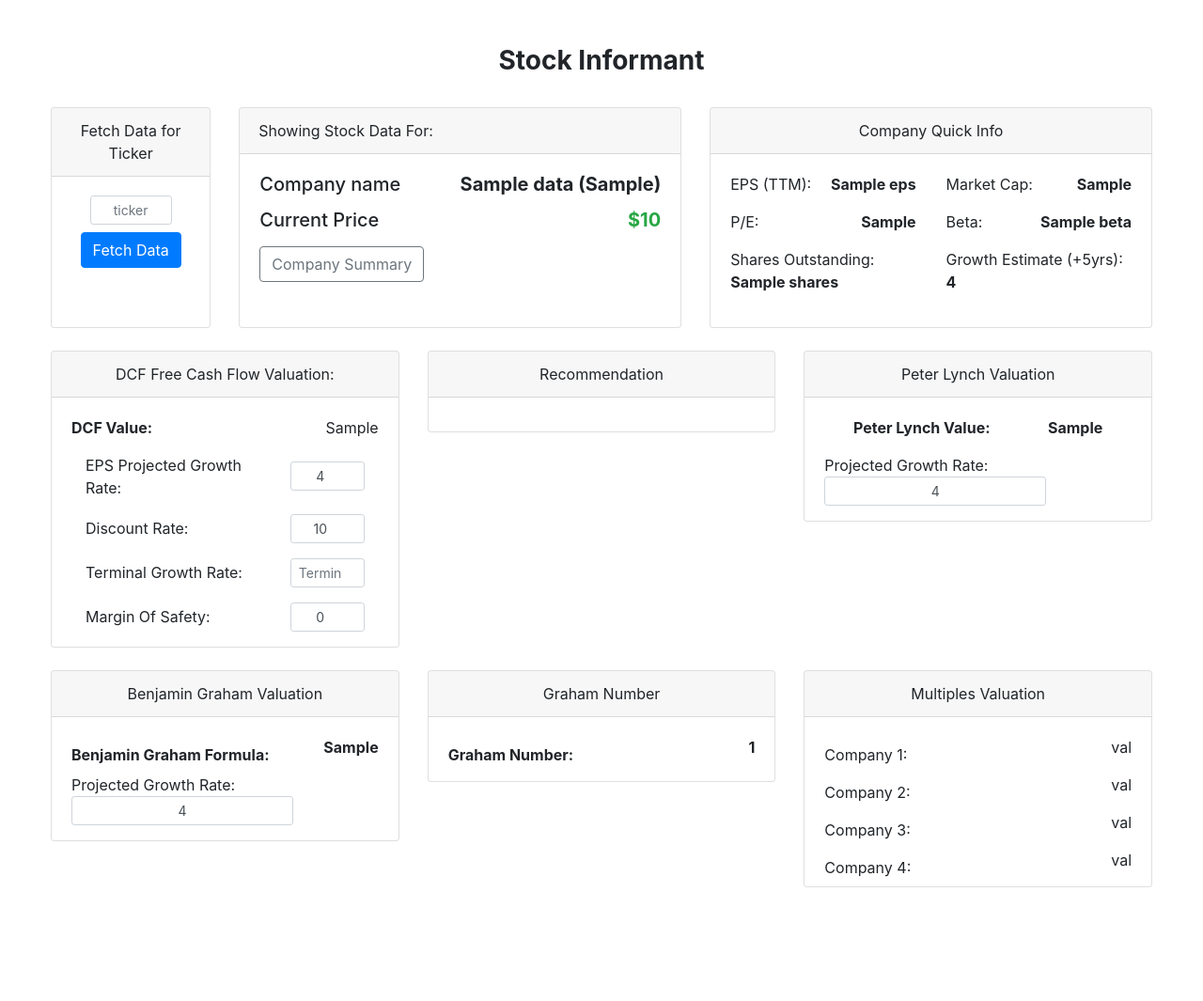
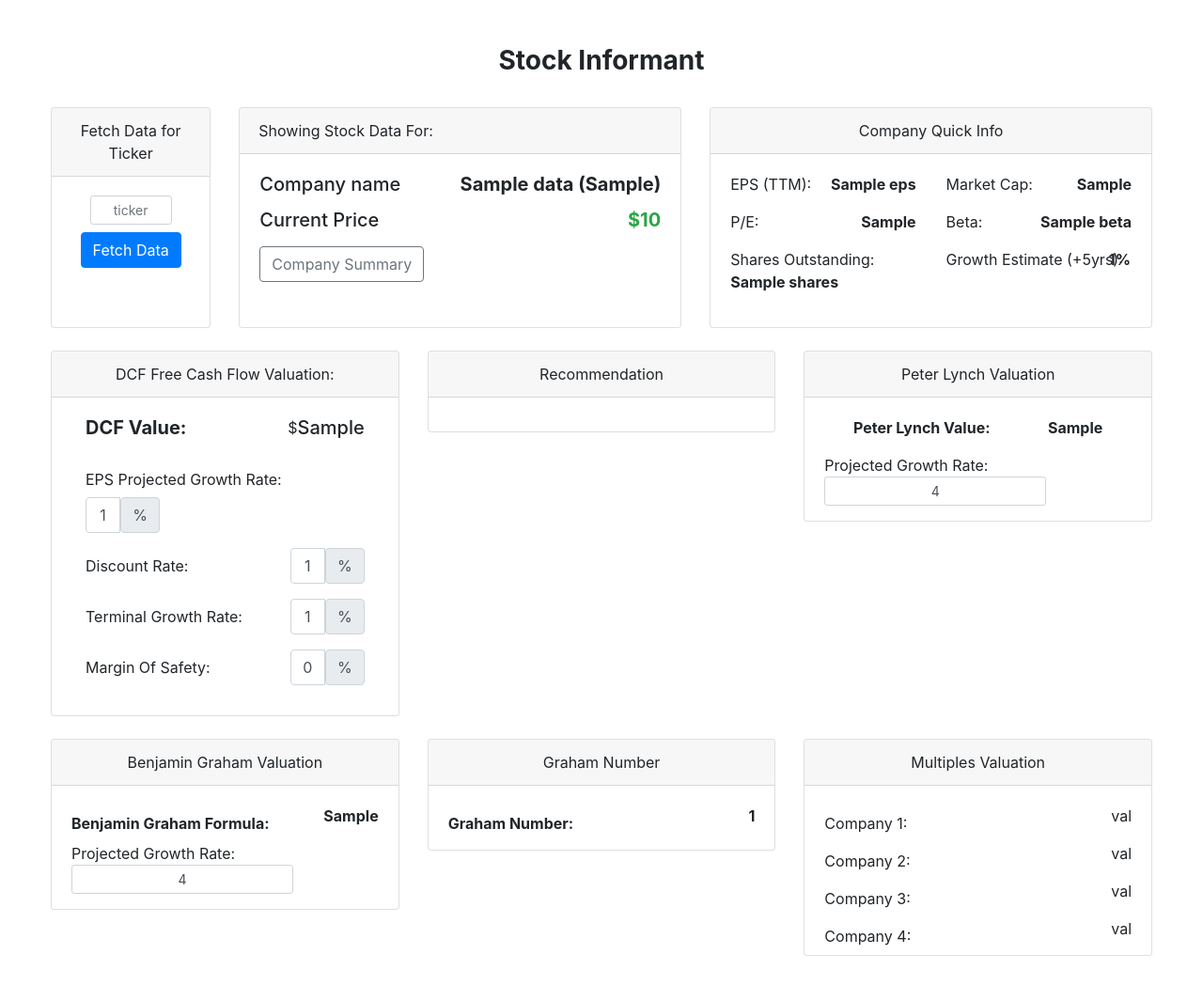
Before and after one commit to LHeen08/stock_informant, a Flask app: template src/templates/data-page.html in a window 1280 px wide. Shown: the whole page at 94% size. Before the commit the page ends 944 px from the top, so only its background shows below. Run offline with Flask 3, Linux system fonts and the light colour scheme; the template is opened without the code that fills it: most values are stand-ins (such as "Sample title", 1, 10 or a date in 2020).

Commit message:
Fix some UI and calculation issues, make UI prettier formatting with numbers/percents

```diff
--- a/src/static/custom-scripts.js
+++ b/src/static/custom-scripts.js
@@ -89,24 +89,51 @@ function updateDCF() {
   });
 }
 
+
+// Function to format numbers
+function formatNumberAbbreviation(number) {
+  if (Math.abs(number) >= 1.0e12) {
+    return (number / 1.0e12).toFixed(2) + 'T'; // Trillions
+  } else if (Math.abs(number) >= 1.0e9) {
+    return (number / 1.0e9).toFixed(2) + 'B'; // Billions
+  } else if (Math.abs(number) >= 1.0e6) {
+    return (number / 1.0e6).toFixed(2) + 'M'; // Millions
+  } else {
+    return number.toFixed(2).toLocaleString(); // Default formatting
+  }
+}
+
+
 $(document).ready(function () {
   hideLoader();
 
   // Handle button click event with jQuery
   $("#fetch-button").click(fetchData);
 
-  // Handle company summary popover messgage
-  $("#company-summary").click(function () {
-    $("#company-summary").popover("show");
-  });
+  // Get the company quick info numbers that need to be formatted
+  var shares_outstanding_str = $("#quick-data-shares").text();
+  console.log("shares ", shares_outstanding_str);
+  var formattedShares = formatNumberAbbreviation(shares_outstanding_str);
+  $("#quick-data-shares").text('').append($('<strong>').text(formattedShares));
 
+  var market_cap_str = $("#quick-data-market-cap").text();
+  console.log("shares ", market_cap_str);
+  var fomattedMarketCap = formatNumberAbbreviation(market_cap_str);
+  $("#quick-data-market-cap").text('').append($('<strong>').text(fomattedMarketCap));
 
   // Hold onto the old values for the forms, so if we click off and its null its the old value
   var old_dcf_eps_growth_rate_value = $("#dcf-eps-growth-entry").val();
   var old_dcf_discount_rate_value = $("#discount-rate-entry").val();
   var old_dcf_terminal_growth_value = $("#terminal-growth-entry").val();
   var old_dcf_margin_of_safety_value = $("#margin-of-safety-entry").val();
-  // console.log("OLD MOS: ", old_dcf_margin_of_safety_value);
+
+
+
+  // Handle company summary popover messgage
+  $("#company-summary").click(function () {
+    $("#company-summary").popover("show");
+  });
+
 
 
 
@@ -139,12 +166,10 @@ $(document).ready(function () {
         event.preventDefault();
 
         var new_eps_growth = this.value;
-        if (new_eps_growth !== null && new_eps_growth.trim() !== '') {
+        if (!isNaN(new_eps_growth) && new_eps_growth.trim() !== '') {
           this.value = new_eps_growth;
           updateDCF();
-        }
-        else
-        {
+        } else {
           this.value = old_dcf_eps_growth_rate_value;
         }
       }
@@ -152,12 +177,10 @@ $(document).ready(function () {
     .on("blur", function () {
       console.log("Handling blur: ");
       var new_eps_growth = this.value;
-      if (new_eps_growth !== null && new_eps_growth.trim() !== '') {
+      if (!isNaN(new_eps_growth) && new_eps_growth.trim() !== '') {
         this.value = new_eps_growth;
         updateDCF();
-      }
-      else
-      {
+      } else {
         this.value = old_dcf_eps_growth_rate_value;
       }
     });
@@ -170,11 +193,10 @@ $(document).ready(function () {
         event.preventDefault();
 
         var discountRate = this.value;
-        if (discountRate !== null && discountRate.trim() !== '') {
+        if (!isNaN(discountRate) && discountRate.trim() !== '') {
           this.value = discountRate;
           updateDCF();
-        }
-        {
+        } else {
           this.value = old_dcf_discount_rate_value;
         }
       }
@@ -182,11 +204,10 @@ $(document).ready(function () {
     .on("blur", function () {
       console.log("Handling blur: ");
       var discountRate = this.value;
-      if (discountRate !== null && discountRate.trim() !== '') {
+      if (!isNaN(discountRate) && discountRate.trim() !== '') {
         this.value = discountRate;
         updateDCF();
-      }
-      {
+      } else {
         this.value = old_dcf_discount_rate_value;
       }
     });
@@ -200,11 +221,10 @@ $(document).ready(function () {
 
         var terminal_growth = this.value;
         // Udpate if not null
-        if (terminal_growth !== null && terminal_growth.trim() !== '') {
+        if (!isNaN(terminal_growth) && terminal_growth.trim() !== '') {
           this.value = terminal_growth;
           updateDCF();
-        }
-        {
+        } else {
           this.value = old_dcf_terminal_growth_value;
         }
       }
@@ -212,11 +232,10 @@ $(document).ready(function () {
     .on("blur", function () {
       console.log("Handling blur: ");
       var terminal_growth = this.value;
-      if (terminal_growth !== null && terminal_growth.trim() !== '') {
+      if (!isNaN(terminal_growth) && terminal_growth.trim() !== '') {
         this.value = terminal_growth;
         updateDCF();
-      }
-      {
+      } else {
         this.value = old_dcf_terminal_growth_value;
       }
     });
@@ -229,11 +248,10 @@ $(document).ready(function () {
         event.preventDefault();
 
         var marginOfSafety = this.value;
-        if (marginOfSafety !== null && marginOfSafety.trim() !== '') {
+        if (!isNaN(marginOfSafety) && marginOfSafety.trim() !== '') {
           this.value = marginOfSafety;
           updateDCF();
-        }
-        {
+        } else {
           this.value = old_dcf_margin_of_safety_value;
         }
       }
@@ -241,14 +259,14 @@ $(document).ready(function () {
     .on("blur", function () {
       console.log("Handling blur: ");
       var marginOfSafety = this.value;
-      if (marginOfSafety !== null && marginOfSafety.trim() !== '') {
+      if (!isNaN(marginOfSafety) && marginOfSafety.trim() !== '') {
         this.value = marginOfSafety;
         updateDCF();
-      }
-      {
+      } else {
         this.value = old_dcf_margin_of_safety_value;
       }
     });
+
 
   // Handle eps growth rate input
   $("#lynch-eps-growth-entry")
--- a/src/static/custom-style.css
+++ b/src/static/custom-style.css
@@ -8,6 +8,10 @@
     display: none; /* Initially hidden */
   }
 
+
+  input {
+    text-align: center;
+  }
 
   #loader-container.show {
     display: flex; /* Display when showing the loader */
--- a/src/templates/data-page.html
+++ b/src/templates/data-page.html
@@ -59,8 +59,8 @@
               </h5>
             </div>
             <div class="row justify-content-between">
-              <a tabindex="0" class="btn btn-md btn-outline-secondary" role="button" data-toggle="popover" data-trigger="focus"
-                title="Company Summary" data-content="{{data.company_summary}}"
+              <a tabindex="0" class="btn btn-md btn-outline-secondary" role="button" data-toggle="popover"
+                data-trigger="focus" title="Company Summary" data-content="{{data.company_summary}}"
                 id="company-summary">Company Summary</a>
             </div>
           </div>
@@ -99,7 +99,10 @@
                     <div class="card-content">
                       Growth Estimate (+5yrs):
                     </div>
-                    <p id="quick-data-eps-growth"><strong>{{data.eps_growth_rate}}</strong></p>
+                    <div class="row pr-3">
+                    <p id="quick-data-eps-growth"><strong>{{data.eps_growth_rate_percent}}</strong></p>
+                    <span><strong>%</strong></span>
+                  </div>
                   </div>
                 </div>
               </div>
@@ -115,56 +118,60 @@
             DCF Free Cash Flow Valuation:
           </div>
           <div class="card-body pb-3 ml-3 mr-3">
-            <div class="row justify-content-between">
-              <div class="card-content"><strong>DCF Value:</strong></div>
-              <p id="dcf-val"><strong></strong>{{data.dcf_val}}</p>
+            <div class="row pb-3">
+              <div class="col">
+                <h5 class="card-content"><strong>DCF Value:</strong></h5>
+              </div>
+              <div class="col d-flex justify-content-end">
+                <span>$</span>
+                <h5 class="card-content" id="dcf-val">{{data.dcf_val}}</h5>
+              </div>
             </div>
-            <div class="row pb-3 justify-content-between align-items-center">
-              <div class="col">
-                <div class="card-content">EPS Projected Growth Rate:</div>
+            <div class="row pb-3 g-3 justify-content-between align-items-center">
+              <div class="col-auto">
+                <label for="dcf-eps-growth-entry" class="col-form-label">EPS Projected Growth Rate:</label>
               </div>
               <div class="col-sm-4">
-                <form class="eps-growth-rate-entry">
-                  <input type="number" name="dcf-eps-growth-entry" id="dcf-eps-growth-entry"
-                    class="form-control form-control-sm text-center"
-                    value="{{data.eps_growth_rate}}" required />
-                </form>
+                <div class="input-group">
+                  <input type="text" name="dcf-eps-growth-entry" id="dcf-eps-growth-entry" class="form-control"
+                    value="{{data.eps_growth_rate_percent}}">
+                  <span class="input-group-text">%</span>
+                </div>
               </div>
             </div>
-            <div class="row pb-3 justify-content-between align-items-center">
-              <div class="col">
-                <div class="card-content">Discount Rate:</div>
+            <div class="row pb-3 g-3 justify-content-between align-items-center">
+              <div class="col-auto">
+                <label for="discount-rate-entry" class="col-form-label">Discount Rate:</label>
               </div>
               <div class="col-sm-4">
-                <form class="discount-rate-entry">
-                  <input type="number" name="discount-rate" id="discount-rate-entry"
-                    class="form-control form-control-sm text-center" placeholder="Discount Rate"
-                    value="{{data.default_discount}}" required />
-                </form>
+                <div class="input-group">
+                  <input type="text" name="discount-rate" id="discount-rate-entry" class="form-control"
+                    value="{{data.default_discount_percent}}">
+                  <span class="input-group-text">%</span>
+                </div>
               </div>
             </div>
-            <div class="row pb-3 justify-content-between align-items-center">
-              <div class="col">
-                <div class="card-content">Terminal Growth Rate:</div>
+            <div class="row pb-3 g-3 justify-content-between align-items-center">
+              <div class="col-auto">
+                <label for="terminal-growth-entry" class="col-form-label">Terminal Growth Rate:</label>
               </div>
               <div class="col-sm-4">
-                <form class="terminal-growth-rate-entry">
-                  <input type="number" name="terminal-growth-entry" id="terminal-growth-entry"
-                    class="form-control form-control-sm text-center" placeholder="Terminal Growth Rate"
-                    value="{{data.default_terminal_growth}}" required />
-                </form>
+                <div class="input-group">
+                  <input type="text" name="terminal-growth" id="terminal-growth-entry" class="form-control"
+                    value="{{data.default_terminal_growth_percent}}">
+                  <span class="input-group-text">%</span>
+                </div>
               </div>
             </div>
-            <div class="row justify-content-between align-items-center">
-              <div class="col">
-                <div class="card-content">Margin Of Safety:</div>
+            <div class="row pb-3 g-3 justify-content-between align-items-center">
+              <div class="col-auto">
+                <label for="margin-of-safety-entry" class="col-form-label">Margin Of Safety:</label>
               </div>
               <div class="col-sm-4">
-                <form class="margin-of-safety-entry">
-                  <input type="number" name="margin-of-safety-entry" id="margin-of-safety-entry"
-                    class="form-control form-control-sm text-center" placeholder="Margin Of Safety" value="0"
-                    required />
-                </form>
+                <div class="input-group">
+                  <input type="text" name="margin-of-safety" id="margin-of-safety-entry" class="form-control" value="0">
+                  <span class="input-group-text">%</span>
+                </div>
               </div>
             </div>
           </div>
```
Also changed, not shown: src/data_collection.py (+7 -7 lines), src/valuation_functions.py (+13 -1 lines), src/web_app.py (+10 -9 lines).
